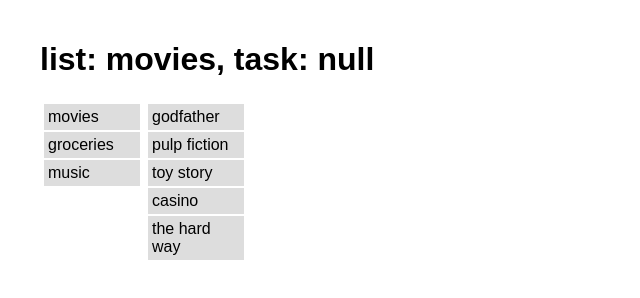
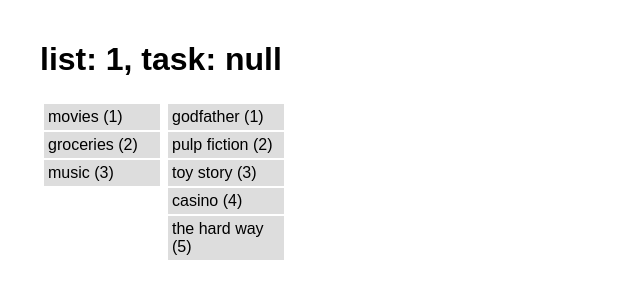
Before and after one commit to madeinouweland/electron-navigator, an Electron app: page src/mainview.html in a window 900 px wide. Shown: the whole page, without its empty margins (0-640 px from the left). Drawn offline with Linux system fonts and the light colour scheme.

Commit message:
database with id

```diff
--- a/src/data.js
+++ /dev/null
@@ -1,21 +0,0 @@
-class Data {
-  constructor() {
-    this.lists = {
-      "movies" : ["godfather", "pulp fiction", "toy story", "casino", "the hard way"],
-      "groceries" : ["apples", "paprika", "lemon", "pepprs", "bread", "soup"],
-      "music" : ["the police", "the beatles", "mike oldfield", "mark knopfler"],
-    }
-  }
-
-  getLists() {
-    return Object.keys(this.lists);
-  }
-
-  getTasks(listId) {
-    return this.lists[listId];
-  }
-}
-
-module.exports = {
-  Data
-};
--- /dev/null
+++ b/src/database.js
@@ -0,0 +1,45 @@
+class Database {
+  constructor() {
+    this.lists = [
+      { id: 1, name: "movies" },
+      { id: 2, name: "groceries" },
+      { id: 3, name: "music" },
+    ]
+
+    this.tasks = [
+      { id: 1, listId: 1, name: "godfather"},
+      { id: 2, listId: 1, name: "pulp fiction"},
+      { id: 3, listId: 1, name: "toy story"},
+      { id: 4, listId: 1, name: "casino"},
+      { id: 5, listId: 1, name: "the hard way"},
+      { id: 6, listId: 2, name: "apples"},
+      { id: 7, listId: 2, name: "paprika"},
+      { id: 8, listId: 2, name: "lemon"},
+      { id: 9, listId: 2, name: "peppers"},
+      { id: 10, listId: 2, name: "bread"},
+      { id: 11, listId: 2, name: "soup"},
+      { id: 12, listId: 3, name: "the police"},
+      { id: 13, listId: 3, name: "the beatles"},
+      { id: 14, listId: 3, name: "mike oldfield"},
+      { id: 15, listId: 3, name: "mark knopfler"},
+    ]
+  }
+
+  getLists() {
+    return this.lists;
+  }
+
+  getTasks(listId) {
+    // listId type is string, this.tasks.listId type is number, compare with double equals to ignore type
+    return this.tasks.filter(x => x.listId == listId);
+  }
+
+  getTask(taskId) {
+    // taskId type is string, this.tasks.taskId type is number, compare with double equals to ignore type
+    return this.tasks.find(x => x.id == taskId);
+  }
+}
+
+module.exports = {
+  Database
+};
--- a/src/detailsviewmodel.js
+++ b/src/detailsviewmodel.js
@@ -1,7 +1,7 @@
 class DetailsViewModel {
-  constructor(container, navigator, data, taskId) {
+  constructor(container, navigator, database, taskId) {
     this.navigator = navigator;
-    container.innerHTML = taskId;
+    container.innerHTML = database.getTask(taskId).name;
   }
 }
 
--- a/src/listsviewmodel.js
+++ b/src/listsviewmodel.js
@@ -1,15 +1,12 @@
 class ListsViewModel {
-  constructor(doc, navigator, data) {
+  constructor(listview, navigator, database) {
     this.navigator = navigator;
-
-    this.ul = doc.getElementById("lists");
-    this.ul.onclick = e => this.onItemClicked(e.target);
-
-    populateList(this.ul, data.getLists());
+    listview.onclick = e => this.onItemClicked(e.target);
+    populateList(listview, database.getLists());
   }
 
   onItemClicked(element) {
-    this.navigator.navigateToList(element.innerHTML);
+    this.navigator.navigateToList(element.dataset.id);
   }
 }
 
--- a/src/mainview.html
+++ b/src/mainview.html
@@ -2,11 +2,11 @@
 <html>
   <head>
     <meta charset="UTF-8">
-    <title>Hello World!</title>
+    <title>Lemon and Peppers</title>
     <link rel="stylesheet" href="./screen.css">
   </head>
   <body>
-    <h1 id="title">Hello World!</h1>
+    <h1 id="title"></h1>
     <ul id="lists"></ul>
     <ul id="tasks"></ul>
     <div id="details">details</div>
@@ -15,18 +15,19 @@
         ul.innerHTML = "";
         items.forEach(x => {
           let li = document.createElement("li");
-          li.innerHTML = x;
+          li.innerHTML = `${x.name} (${x.id})`;
+          li.dataset.id = x.id;
           ul.appendChild(li);
         });
       }
 
       const { Navigator } = require('./navigator.js')
-      const { Data } = require('./data.js')
+      const { Database } = require('./database.js')
       const { MainViewModel } = require('./mainviewmodel.js')
 
-      let data = new Data();
+      let database = new Database();
       let nav = new Navigator();
-      let mainViewModel = new MainViewModel(document, nav, data);
+      let mainViewModel = new MainViewModel(document, nav, database);
 
     </script>
   </body>
--- a/src/mainviewmodel.js
+++ b/src/mainviewmodel.js
@@ -4,23 +4,24 @@
 
 class MainViewModel {
   constructor(doc, nav, data) {
-    this.doc = doc;
-    this.detailcontainer = this.doc.getElementById("details");
-    this.taskslistview = this.doc.getElementById("tasks");
+    this.titlecontainer = doc.getElementById("title");
+    const listslistview = doc.getElementById("lists");
+    this.taskslistview = doc.getElementById("tasks");
+    this.detailcontainer = doc.getElementById("details");
     this.nav = nav;
     this.data = data;
-    this.listsViewModel = new ListsViewModel(doc, nav, data);
+    this.listsViewModel = new ListsViewModel(listslistview, nav, data);
     this.onSelectedListChanged = this.onSelectedListChanged.bind(this);
     this.onSelectedTaskChanged = this.onSelectedTaskChanged.bind(this);
     nav.on("selectedlistchanged", this.onSelectedListChanged);
     nav.on("selectedtaskchanged", this.onSelectedTaskChanged);
 
     // select first list
-    this.nav.navigateToList(this.data.getLists()[0]);
+    this.nav.navigateToList(1);
   }
 
   onSelectedListChanged(id) {
-    this.doc.getElementById("title").innerHTML = this.nav.displayInfo;
+    this.titlecontainer.innerHTML = this.nav.displayInfo;
     this.tasksViewModel = new TasksViewModel(this.taskslistview, this.nav, this.data, id);
 
     // list has changed, deselect task
@@ -28,7 +29,7 @@
   }
 
   onSelectedTaskChanged(id) {
-    this.doc.getElementById("title").innerHTML = this.nav.displayInfo;
+    this.titlecontainer.innerHTML = this.nav.displayInfo;
     if (id === null) {
       this.detailcontainer.style.visibility = 'hidden';
       this.detailsViewModel = null;
--- a/src/screen.css
+++ b/src/screen.css
@@ -15,7 +15,7 @@
   margin: 2px;
   padding: 0px;
   float: left;
-  width: 100px;
+  width: 120px;
   list-style: none;
 }
 
--- a/src/tasksviewmodel.js
+++ b/src/tasksviewmodel.js
@@ -1,12 +1,12 @@
 class TasksViewModel {
-  constructor(listview, navigator, data, listId) {
+  constructor(listview, navigator, database, listId) {
     this.navigator = navigator;
     listview.onclick = e => this.onItemClicked(e.target);
-    populateList(listview, data.getTasks(listId));
+    populateList(listview, database.getTasks(listId));
   }
 
   onItemClicked(element) {
-    this.navigator.navigateToTask(element.innerHTML);
+    this.navigator.navigateToTask(element.dataset.id);
   }
 }
 
```
Also changed, not shown: readme.md, wl.gif.
